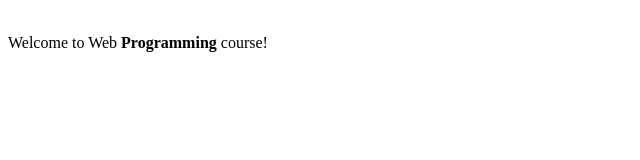
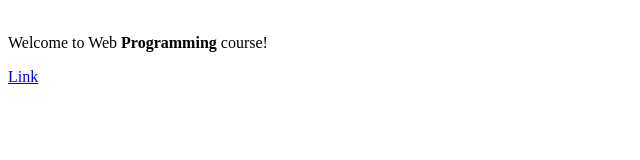
Before and after one commit to SultanAlk3bi/SultanAlk3bi.github.io, a plain HTML site: page index.html in a window 1280 px wide. Shown: the full height of the page, 0-640 px from the left. Drawn offline with Linux system fonts and the light colour scheme.

Commit message:
Update index.html

```diff
--- a/index.html
+++ b/index.html
@@ -18,6 +18,6 @@ Code, Compile, Run and Debug online from anywhere in world.
         <p><Br>Welcome to Web <strong>Programming</strong>
         course!</p>
 
-        <p><a href="index(9).html"></p>
+        <p><a href="index(9).html">Link</p>
     </body>
 </html>
```
